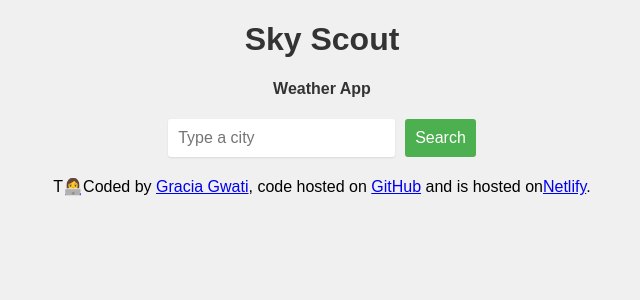
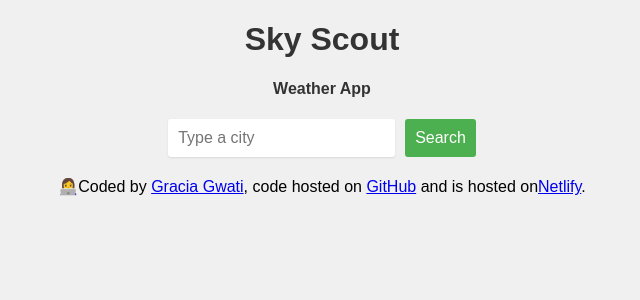
Before and after one commit to Gracia-Gwati/react-search, a React (Create React App) app: page / in a window 1280 px wide. Shown: the top 300 px of the page, without its empty margins (318-958 px from the left). Built offline with nearby package versions, Linux system fonts and the light colour scheme.

Commit message:
Update App.js

```diff
--- a/src/App.js
+++ b/src/App.js
@@ -36,7 +36,7 @@ export default function App() {
       <footer>
         <center>
           <p>
-            T👩‍💻Coded by{" "}
+            👩‍💻Coded by{" "}
             <a href="https://github.com/Gracia-Gwati">Gracia Gwati</a>, code
             hosted on{" "}
             <a href="https://github.com/Gracia-Gwati/react-search">GitHub</a>{" "}
```
